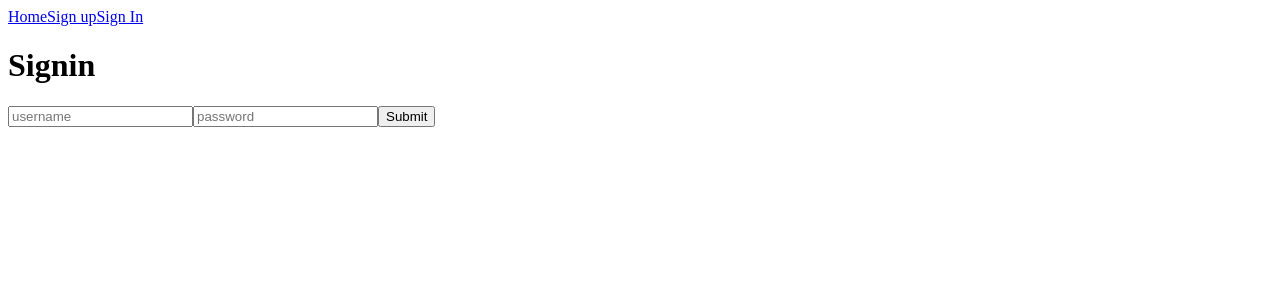
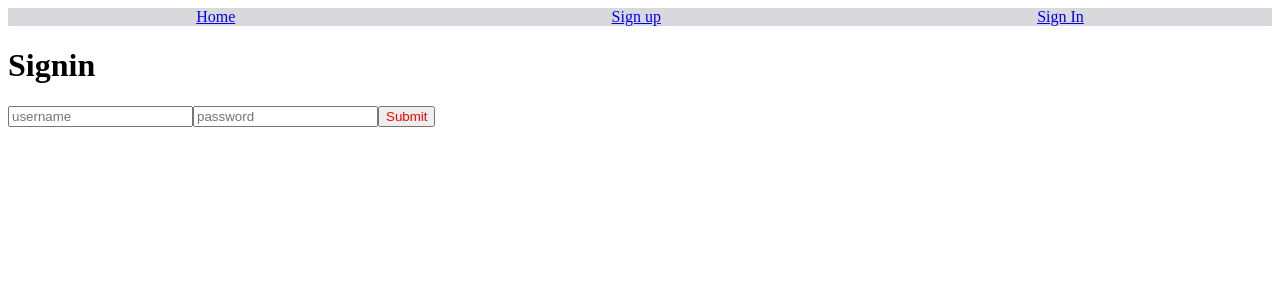
Before and after one commit to Tklaback/cs260, a React (Create React App) app in the folder finalProject/front-end/: page /signin in a window 1280 px wide. Shown: the top 300 px of the page. Built offline with nearby package versions, Linux system fonts and the light colour scheme; the HTML template or start-up script is replaced by a standard one.

Commit message:
fixed minor bugs

```diff
--- a/finalProject/front-end/src/components/Friends.js
+++ b/finalProject/front-end/src/components/Friends.js
@@ -34,9 +34,10 @@ export default function Friends(props){
         <div className="users">
             <input onChange={(e) => setSearch(e.target.value)} value={search} placeholder="search friends"/>
             {props.friends && props.friends.filter(word => word.username.includes(search)).map((el) => (
-                <div key={el._id}>
+                <div key={el._id} className="user">
                     <button onClick={(e) => removeFriend(el)}>remove</button>
-                    <p >{el.username}</p>
+                    <h4>{el.username}</h4>
+                    <p>{el.firstName ? el.firstName[0].toUpperCase() + el.firstName.substring(1,) : ''} {el.lastName ? el.lastName[0].toUpperCase() + el.lastName.substring(1,) : ''}</p>
                 </div >
             ))}
         </div>
--- a/finalProject/front-end/src/components/Home.js
+++ b/finalProject/front-end/src/components/Home.js
@@ -30,7 +30,7 @@ export default function Home(props){
     if (props.loggedIn){
         return (
             <div className="main">
-                <div>
+                <div class="user">
                     <h1>Welcome Back {userObject.firstName ?
                         userObject.firstName[0].toUpperCase() +  userObject.firstName.substring(1,): userObject.username}!
                     </h1>
--- a/finalProject/front-end/src/components/Users.js
+++ b/finalProject/front-end/src/components/Users.js
@@ -31,14 +31,15 @@ export default function Users(props){
     }
 
     function inFriends(username){
-
-        for (let friendObject of props.friends){
-            if(friendObject.username === username){
-                return true;
+        if (props.friends){
+            for (let friendObject of props.friends){
+                if(friendObject.username === username){
+                    return true;
+                }
             }
+            return false;
         }
         return false;
-
     }
 
     return (
@@ -51,8 +52,7 @@ export default function Users(props){
                         <button onClick={(e) => addFriend(el)}>add</button>
                         <div className="user">
                             <h4>{el.username}</h4>
-                            <p>{el.firstName ? el.firstName[0].toUpperCase() + el.firstName.substring(1,) : ''}</p>
-                            <p>{el.lastName ? el.lastName[0].toUpperCase() + el.lastName.substring(1,) : ''}</p>
+                            <p>{el.firstName ? el.firstName[0].toUpperCase() + el.firstName.substring(1,) : ''} {el.lastName ? el.lastName[0].toUpperCase() + el.lastName.substring(1,) : ''}</p>
                         </div>
                     </>
                     }
--- a/finalProject/front-end/src/styles/home.css
+++ b/finalProject/front-end/src/styles/home.css
@@ -1,5 +1,6 @@
 .main{
-    border: 1px solid red;
+    border: 1px solid #f322;
+    margin: 15px;
     display: flex;
     justify-content: space-between;
 }
@@ -14,4 +15,18 @@
 .user{
     display: flex;
     justify-content: center;
+    flex-direction: column;
+    border: 2px solid gray;
+    box-shadow: 10px 5px lightblue;
 }
+
+.nav-bar{
+    display: flex;
+    width: 100%;
+    justify-content: space-around;
+    background-color: #4453;
+}
+
+.nav-bar, button {
+    color: red;
+}
```
